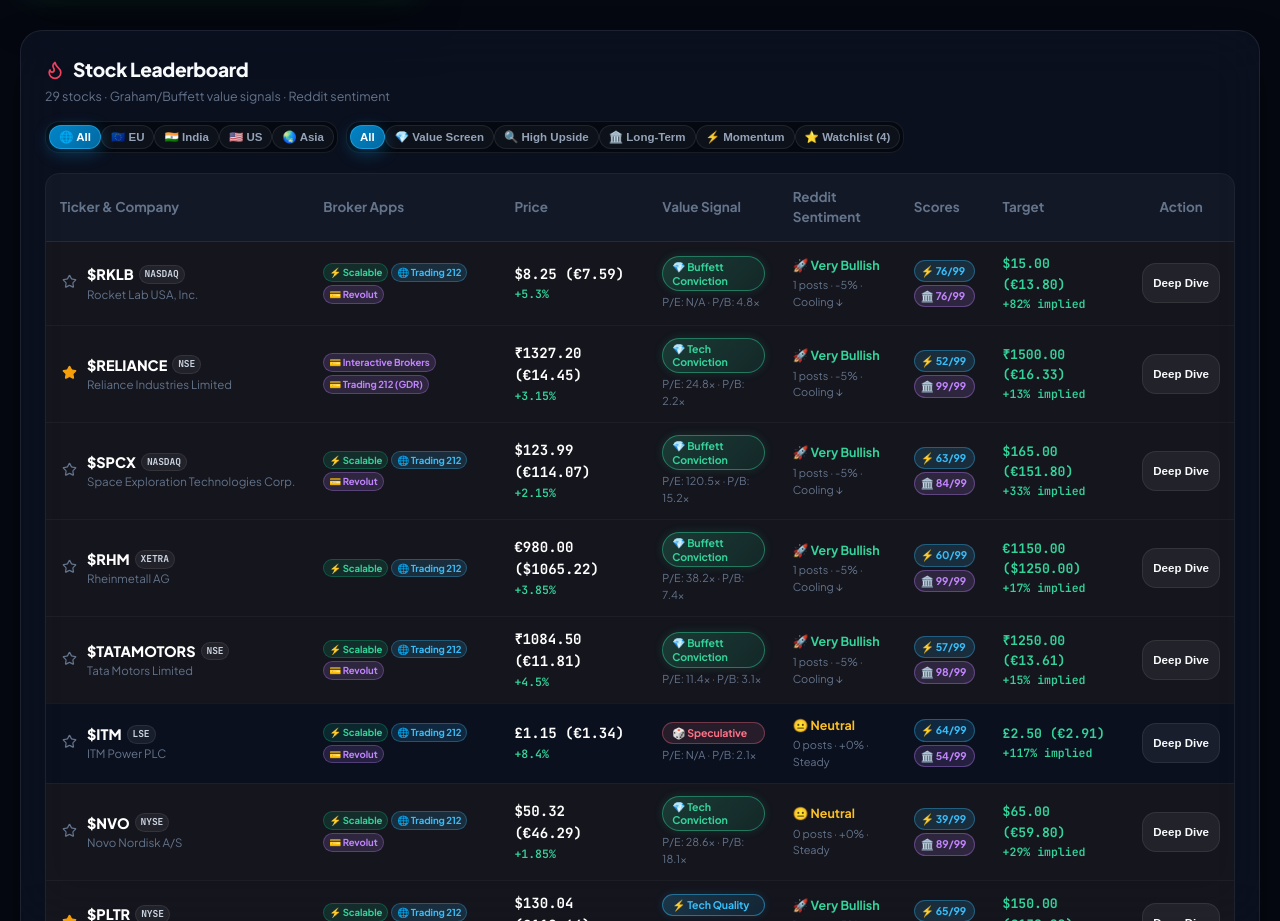
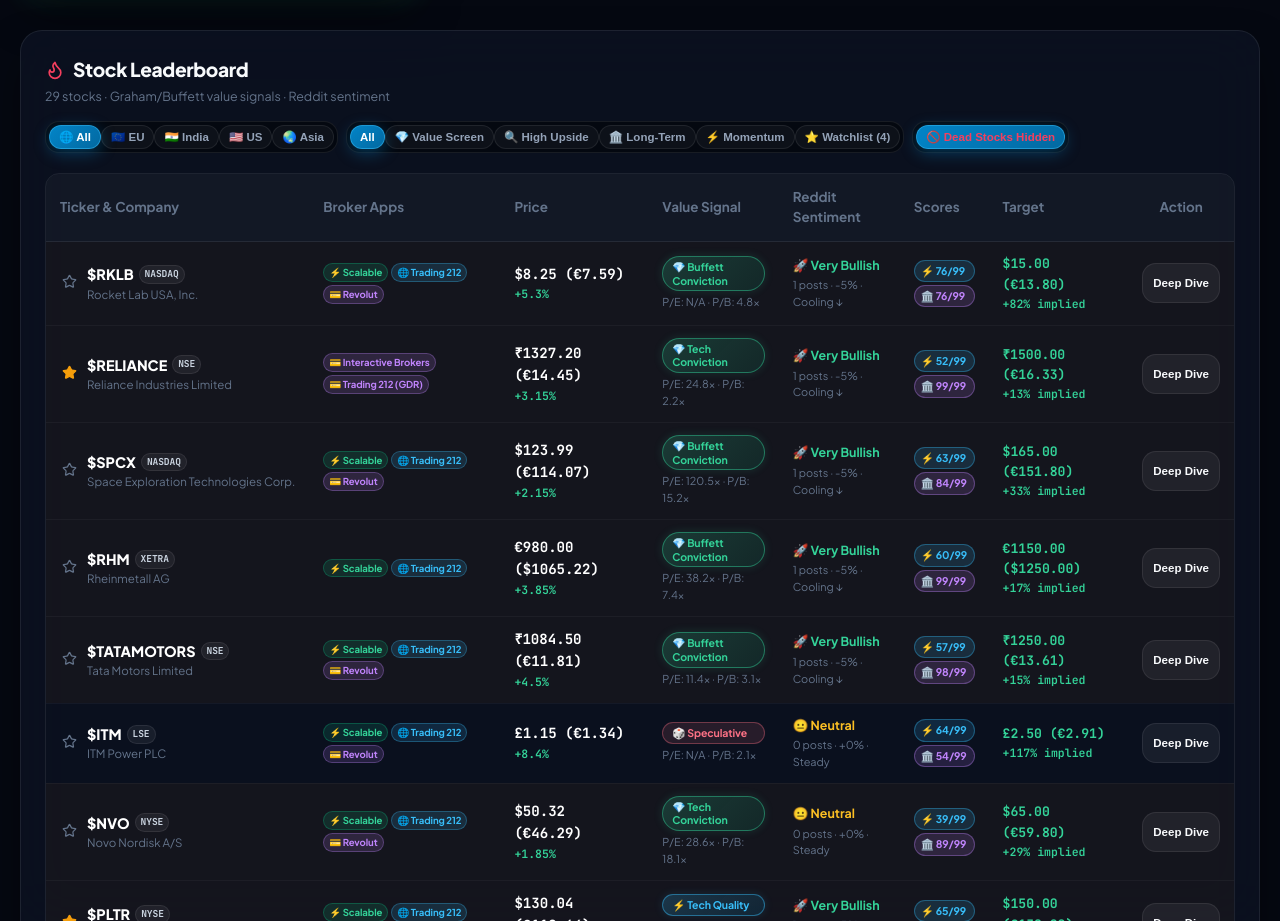
Before and after one commit to sarjodas/reddit-stock-dashboard, a React (Vite) app: page / in a window 1280 px wide. Shown: the part 1565-2486 px from the top of the page. Built offline with nearby package versions, Linux system fonts and the light colour scheme; no server answers.

Commit message:
feat: add dynamic UI toggle to hide/show dead small cap stocks

```diff
--- a/src/components/TickerLeaderboard.jsx
+++ b/src/components/TickerLeaderboard.jsx
@@ -10,8 +10,14 @@ const brokerColor = b =>
 export default function TickerLeaderboard({ stocks, watchlist, onToggleWatchlist, onSelectTicker, currencyMode, fxRate }) {
   const [horizonFilter, setHorizonFilter] = useState('all');
   const [regionFilter,  setRegionFilter]  = useState('all');
+  const [hideDeadStocks, setHideDeadStocks] = useState(true);
 
   let filtered = [...stocks];
+
+  // Dead stock filter
+  if (hideDeadStocks) {
+    filtered = filtered.filter(s => !s.isDeadStock);
+  }
 
   // Region filter
   if (regionFilter === 'europe') {
@@ -73,6 +79,17 @@ export default function TickerLeaderboard({ stocks, watchlist, onToggleWatchlist
             <button onClick={() => setHorizonFilter('long')}      className={`pill-btn ${horizonFilter === 'long'      ? 'active' : ''}`} style={{ padding: '4px 9px', fontSize: '0.72rem' }}>🏛️ Long-Term</button>
             <button onClick={() => setHorizonFilter('short')}     className={`pill-btn ${horizonFilter === 'short'     ? 'active' : ''}`} style={{ padding: '4px 9px', fontSize: '0.72rem' }}>⚡ Momentum</button>
             <button onClick={() => setHorizonFilter('watchlist')} className={`pill-btn ${horizonFilter === 'watchlist' ? 'active' : ''}`} style={{ padding: '4px 9px', fontSize: '0.72rem' }}>⭐ Watchlist ({watchlist.length})</button>
+          </div>
+
+          {/* Dynamic Dead Stock Toggle */}
+          <div style={{ display: 'flex', background: 'rgba(0,0,0,0.45)', padding: '3px', borderRadius: 'var(--radius-md)', border: '1px solid var(--border-color)' }}>
+            <button
+              onClick={() => setHideDeadStocks(!hideDeadStocks)}
+              className={`pill-btn ${hideDeadStocks ? 'active' : ''}`}
+              style={{ padding: '4px 9px', fontSize: '0.72rem', color: hideDeadStocks ? '#f43f5e' : 'var(--text-muted)' }}
+            >
+              {hideDeadStocks ? '🚫 Dead Stocks Hidden' : '💀 Show Dead Stocks'}
+            </button>
           </div>
 
         </div>
--- a/src/services/stockApi.js
+++ b/src/services/stockApi.js
@@ -1325,10 +1325,8 @@ export function compileStockAnalytics(posts, finnhubApiKey = null, dynamicCacheU
     const hasLowChatter = totalMentions < 5 || mentionChange24h <= 0;
     const isAnalystBearish = (baseData.analystScore || 3.5) < 3.5 || ['Sell', 'Strong Sell', 'Underperform'].includes(baseData.analystRating);
 
-    // If it's a small cap losing Reddit momentum AND Wall Street doesn't like it, drop it from the dashboard.
-    if (isSmallCap && hasLowChatter && isAnalystBearish) {
-      return;
-    }
+    // Flag as dead stock instead of dropping it entirely, so UI can toggle
+    enriched.isDeadStock = isSmallCap && hasLowChatter && isAnalystBearish;
 
     results.push(enriched);
   });
```
